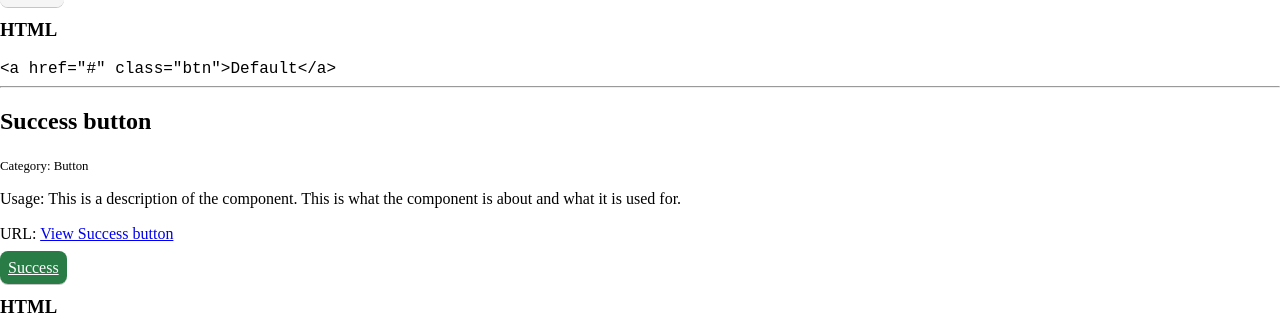
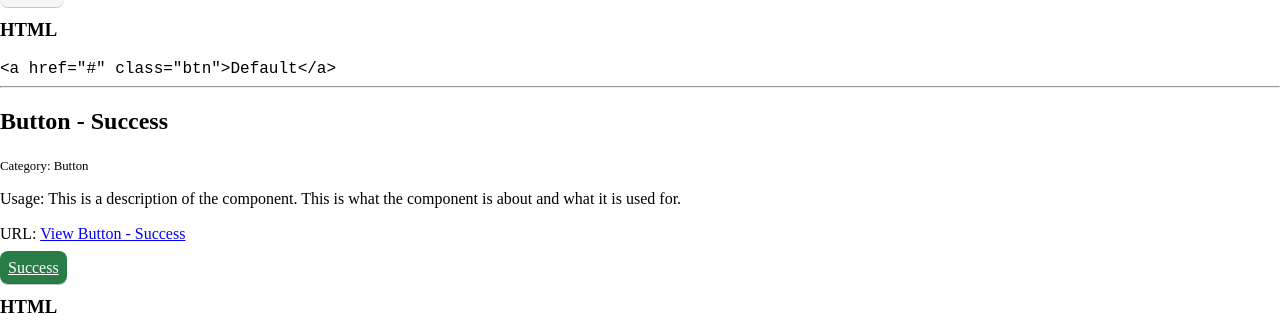
Before and after one commit to jnkly/jekyll-styleguide, a Jekyll site: the page built from index.md, in a window 1280 px wide. Shown: the part 189-519 px from the top of the page. Built offline with Jekyll 4.4.1, drawn with Linux system fonts in a browser that asks for light colours.

```diff
--- a/_components/button-success.html
+++ b/_components/button-success.html
@@ -1,5 +1,5 @@
 ---
-title: Success button
+title: Button - Success
 category: Button
 description: This is a description of the component. This is what the component is about and what it is used for.
 url: https://github.com
```
